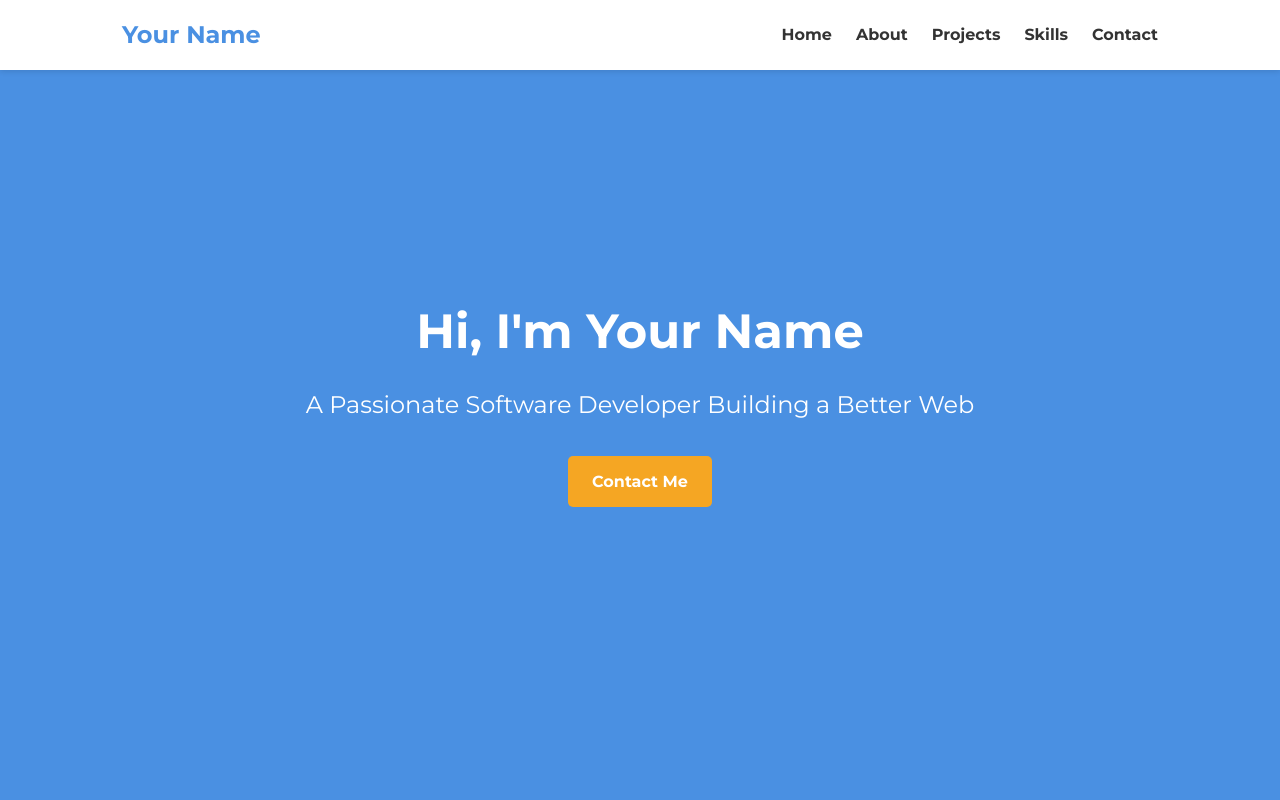
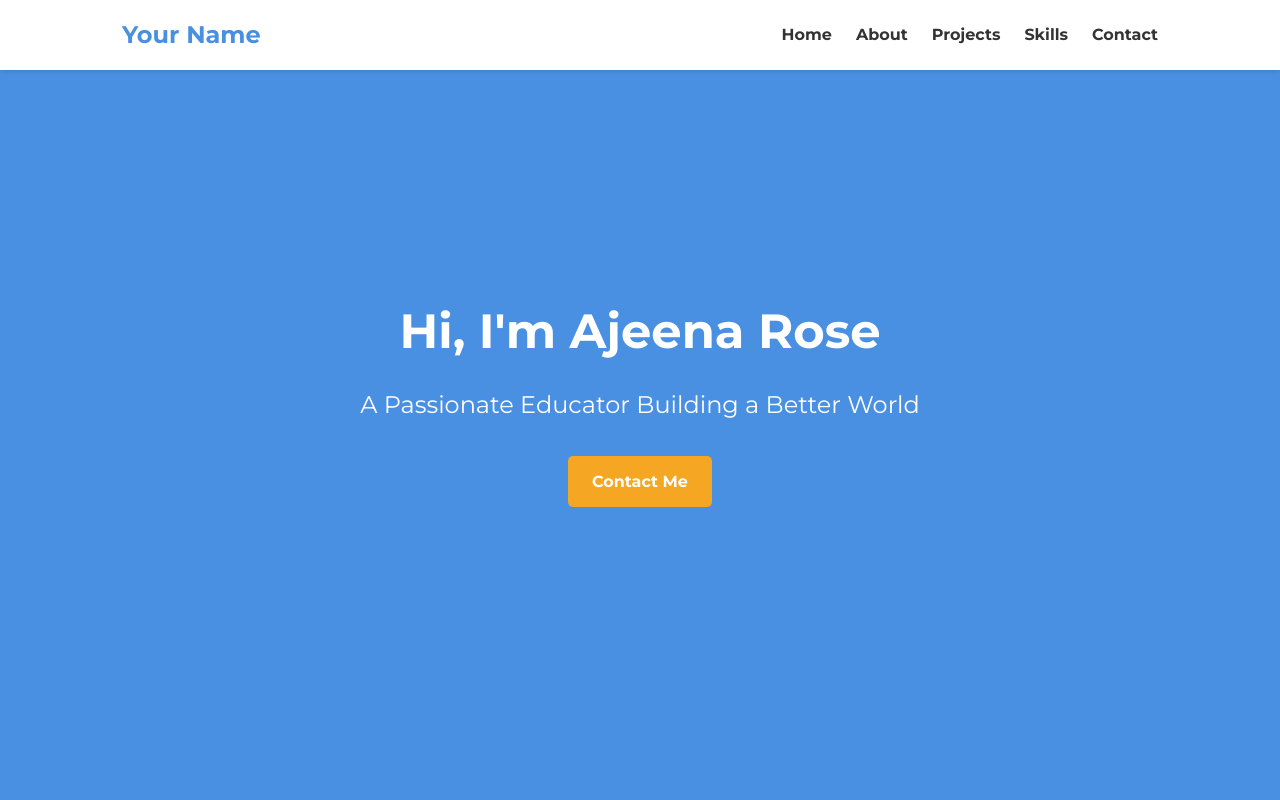
Before and after one commit to aajeena239-cell/portfolio, a plain HTML site: page index.html in a window 1280 px wide. Shown: the top 800 px of the page. Drawn offline with Linux system fonts and the light colour scheme.

Commit message:
Update index.html

```diff
--- a/index.html
+++ b/index.html
@@ -31,8 +31,8 @@
 
     <section id="home" class="hero">
         <div class="container">
-            <h1>Hi, I'm Your Name</h1>
-            <p>A Passionate Software Developer Building a Better Web</p>
+            <h1>Hi, I'm Ajeena Rose</h1>
+            <p>A Passionate Educator Building a Better World</p>
             <a href="#contact" class="btn">Contact Me</a>
         </div>
     </section>
```
